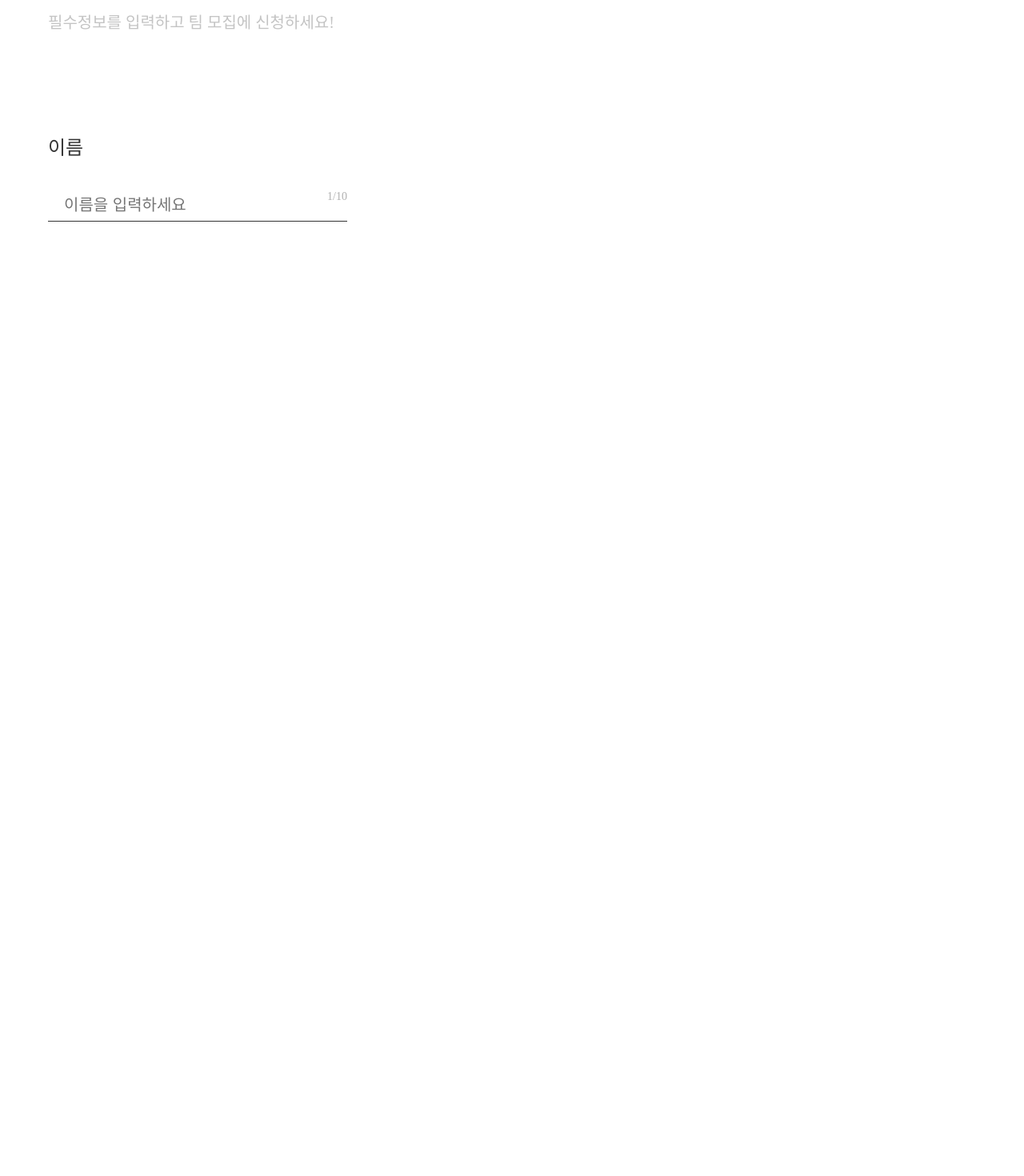
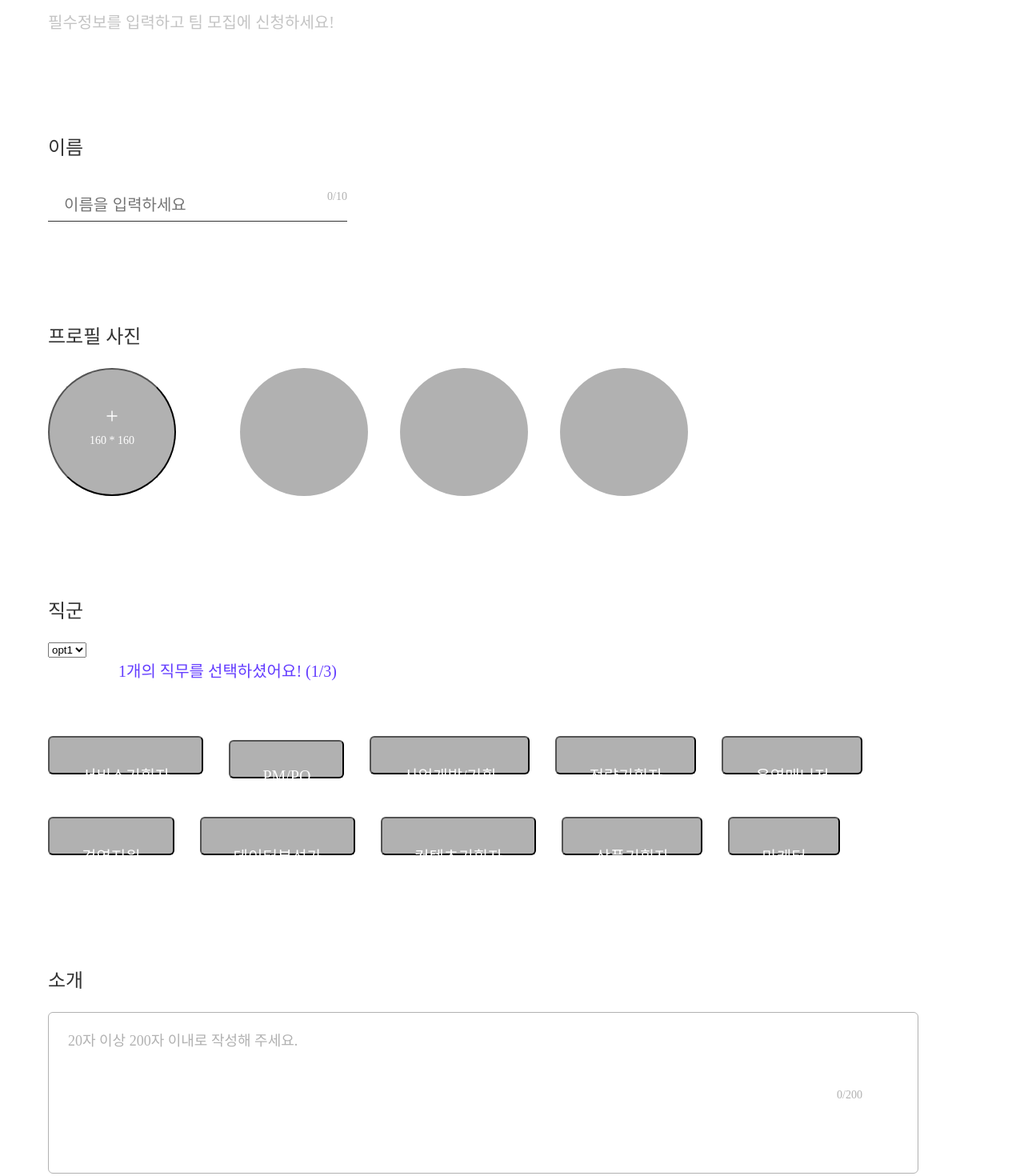
Before and after one commit to doooer/frontend, a Next.js app in the folder apps/main/: page /profile/edit in a window 1280 px wide. Shown: the part 360-1830 px from the top of the page at 80% size. Before the commit the page ends 808 px from the top, so only its background shows below. Built offline with nearby package versions, Linux system fonts and the light colour scheme.

Commit message:
FEAT: 임시커밋

```diff
--- a/apps/main/src/domains/profile/edit/Edit.view.tsx
+++ b/apps/main/src/domains/profile/edit/Edit.view.tsx
@@ -1,12 +1,38 @@
 import styled from '@emotion/styled';
+import Image from 'next/image';
 import React from 'react';
 import { Controller } from 'react-hook-form';
 
 import { Main, Section } from '~/domains/_layout/defaultLayout';
+import PlusIcon from '~/shared/assets/images/icons/plus.svg';
+import Text from '~/shared/components/Text';
+import { JOB_TYPE } from '~/shared/constants/job';
 
 import SubHeader from '../components/SubHeader';
+import CheckBox from './components/CheckBox';
 import Input from './components/Input';
+import InputArea from './components/InputArea';
+import SelectBox from './components/SelectBox';
+import TextArea from './components/TextArea';
 import { EditViewModel } from './Edit.view.model';
+
+const opts = [
+  {
+    key: 'opt1',
+    value: 'opt1',
+    text: 'opt1',
+  },
+  {
+    key: 'opt2',
+    value: 'opt2',
+    text: 'opt2',
+  },
+  {
+    key: 'opt3',
+    value: 'opt3',
+    text: 'opt3',
+  },
+];
 
 export const EditView: React.VFC<EditViewModel> = React.memo(
   ({ control, errors, handleEditSubmit, hasAdditionalInfo, toggleAdditionalInfo, getValues }) => {
@@ -21,8 +47,7 @@ export const EditView: React.VFC<EditViewModel> = React.memo(
               <SubTitle>필수정보를 입력하고 팀 모집에 신청하세요!</SubTitle>
             </TitleWrapper>
 
-            <InputWrapper>
-              <InputLabel>이름</InputLabel>
+            <InputArea label="이름">
               <Controller
                 control={control}
                 name="name"
@@ -38,7 +63,42 @@ export const EditView: React.VFC<EditViewModel> = React.memo(
                   />
                 )}
               />
-            </InputWrapper>
+            </InputArea>
+
+            <InputArea label="프로필 사진">
+              <InputImageContainer>
+                <InputImage>
+                  <Image src={PlusIcon} alt="plus-icon" width={24} height={24} />
+                  <p>160 * 160</p>
+                </InputImage>
+
+                <ImagePresetContainer>
+                  <ImagePreset />
+                  <ImagePreset />
+                  <ImagePreset />
+                </ImagePresetContainer>
+              </InputImageContainer>
+            </InputArea>
+
+            <InputArea label="직군">
+              <InputJobHeader>
+                <SelectBox options={opts} />
+                <Text
+                  textColor="violet20"
+                  fontSize="large"
+                  font="medium"
+                >{`${1}개의 직무를 선택하셨어요! (${1}/3)`}</Text>
+              </InputJobHeader>
+              <InputJobContent>
+                {JOB_TYPE.filter(({ group }) => group === 'jg1').map(({ id, value }) => (
+                  <CheckBox key={id} text={value} buttonStyle={{ marginTop: 40, marginRight: 32 }} />
+                ))}
+              </InputJobContent>
+            </InputArea>
+
+            <InputArea label="소개">
+              <TextArea placeholder="20자 이상 200자 이내로 작성해 주세요." value="" maxLength={200} />
+            </InputArea>
           </Content>
         </Section>
       </Main>
@@ -74,15 +134,55 @@ const SubTitle = styled.p`
   font-weight: 500;
 `;
 
-const InputWrapper = styled.div`
-  margin-top: ${(props) => props.theme.space.large};
+const InputImageContainer = styled.div`
+  display: flex;
   width: 100%;
-  padding: ${({ theme: { space } }) => `${space.xSmall} 0px ${space.large} ${space.xSmall}`};
+  align-items: center;
 `;
 
-const InputLabel = styled.p`
-  color: ${(props) => props.theme.color.black0};
-  font-size: ${(props) => props.theme.fontSize.xLarge};
-  font-weight: 500;
-  font: ${(props) => props.theme.font.medium};
+const InputImage = styled.button`
+  width: 160px;
+  height: 160px;
+  border-radius: 50%;
+  justify-content: center;
+  align-items: center;
+  background-color: ${(props) => props.theme.color.black20};
+
+  p {
+    color: ${(props) => props.theme.color.white};
+    font-size: ${(props) => props.theme.fontSize.xSmall};
+    font-family: ${(props) => props.theme.font.regular};
+    font-weight: 400;
+    margin-top: ${(props) => props.theme.space.tiny};
+  }
 `;
+
+const ImagePresetContainer = styled.div`
+  display: flex;
+  margin-left: ${(props) => props.theme.space.xLarge};
+  align-items: center;
+`;
+
+const ImagePreset = styled.div`
+  width: 160px;
+  height: 160px;
+  border-radius: 50%;
+  background-color: ${(props) => props.theme.color.black20};
+  margin-right: ${(props) => props.theme.space.large};
+`;
+
+const InputJobHeader = styled.div`
+  width: 100%;
+  display: flex;
+  padding-bottom: ${(props) => props.theme.space.tiny};
+
+  p {
+    margin-left: ${(props) => props.theme.space.large};
+  }
+`;
+
+const InputJobContent = styled.div`
+  width: 100%;
+  height: fit-content;
+  min-height: 176px;
+`;
--- /dev/null
+++ b/apps/main/src/domains/profile/edit/components/CheckBox.tsx
@@ -0,0 +1,37 @@
+import styled from '@emotion/styled';
+import React, { CSSProperties } from 'react';
+
+import Text from '~/shared/components/Text';
+
+interface Props {
+  selected?: boolean;
+  text: string;
+  buttonStyle?: CSSProperties;
+  textStyle?: CSSProperties;
+}
+
+const CheckBox: React.FC<Props> = ({ selected = false, text, buttonStyle, textStyle }) => (
+  <Container selected={selected} style={buttonStyle}>
+    <Text
+      textColor="white"
+      fontSize="large"
+      font="medium"
+      style={{
+        ...textStyle,
+      }}
+    >
+      {text}
+    </Text>
+  </Container>
+);
+
+const Container = styled.button<{ selected: boolean }>`
+  padding: ${({ theme: { space } }) => `${space.xxxSmall} ${space.large}`};
+  background-color: ${({ selected, theme: { color } }) => (selected ? color.blue0 : color.black20)};
+  width: fit-content;
+  /* height: fit-content; */
+  height: 48px;
+  border-radius: 6px;
+`;
+
+export default React.memo(CheckBox);
--- a/apps/main/src/domains/profile/edit/components/Input.tsx
+++ b/apps/main/src/domains/profile/edit/components/Input.tsx
@@ -34,7 +34,7 @@ const Input: React.FC<Props> = ({ width, placeholder, onBlur, onChange, value, i
         type="text"
         style={inputStyle}
       />
-      {maxLength && <InputLength>{`${value.length + 1}/${maxLength}`}</InputLength>}
+      {maxLength && <InputLength>{`${value.length}/${maxLength}`}</InputLength>}
     </Container>
   );
 };
@@ -43,7 +43,6 @@ const Container = styled.div<{ focused: boolean; width: number }>`
   width: ${(props) => `${props.width}px`};
   padding-bottom: ${(props) => props.theme.space.tiny};
   border-bottom: ${({ focused, theme: { color } }) => `1px solid ${focused ? color.blue0 : color.black0}`};
-  margin-top: ${(props) => props.theme.space.xSmall};
   display: flex;
   flex-direction: row;
 `;
--- /dev/null
+++ b/apps/main/src/domains/profile/edit/components/InputArea.tsx
@@ -0,0 +1,30 @@
+import styled from '@emotion/styled';
+import React from 'react';
+
+import Text from '~/shared/components/Text';
+
+interface Props {
+  label: string;
+}
+
+const InputArea: React.FC<Props> = ({ label, children }) => (
+  <Container>
+    <Text font="medium" fontSize="xLarge">
+      {label}
+    </Text>
+    <Content>{children}</Content>
+  </Container>
+);
+
+const Container = styled.div`
+  width: 100%;
+  height: fit-content;
+  margin-top: ${(props) => props.theme.space.large};
+  padding: ${({ theme: { space } }) => `${space.xSmall} 0px ${space.large} ${space.xSmall}`};
+`;
+
+const Content = styled.div`
+  margin-top: ${(props) => props.theme.space.xSmall};
+`;
+
+export default InputArea;
--- /dev/null
+++ b/apps/main/src/domains/profile/edit/components/SelectBox.tsx
@@ -0,0 +1,24 @@
+import styled from '@emotion/styled';
+import React from 'react';
+
+interface Props {
+  options: Array<{ key: string; value: string; text: string }>;
+}
+
+const SelectBox: React.FC<Props> = ({ options }) => {
+  return (
+    <Container>
+      <select>
+        {options.map(({ key, text, value }) => (
+          <option key={key} value={value}>
+            {text}
+          </option>
+        ))}
+      </select>
+    </Container>
+  );
+};
+
+const Container = styled.div``;
+
+export default SelectBox;
--- /dev/null
+++ b/apps/main/src/domains/profile/edit/components/TextArea.tsx
@@ -0,0 +1,62 @@
+import styled from '@emotion/styled';
+import React from 'react';
+
+interface Props {
+  value: string;
+  maxLength: number;
+  placeholder: string;
+}
+
+const TextArea: React.FC<Props> = ({ value, maxLength, placeholder }) => {
+  return (
+    <Container>
+      <StyledTextArea maxLength={maxLength} placeholder={placeholder}>
+        {value}
+      </StyledTextArea>
+      <Status>{`${value.length}/${maxLength}`}</Status>
+    </Container>
+  );
+};
+
+const Container = styled.div`
+  position: relative;
+  width: 1038px;
+  height: 140px;
+`;
+
+const StyledTextArea = styled.textarea`
+  width: 100%;
+  height: 100%;
+
+  resize: none;
+  padding: ${({ theme: { space } }) => `${space.xSmall} ${space.small} ${space.large} ${space.small}`};
+  color: ${(props) => props.theme.color.black0};
+  font-size: ${(props) => props.theme.fontSize.medium};
+  font-family: ${(props) => props.theme.font.regular};
+  font-weight: 400;
+  border-radius: 6px;
+  border: ${(props) => `1px solid ${props.theme.color.black20}`};
+
+  :focus {
+    outline: none;
+  }
+
+  ::placeholder {
+    color: ${(props) => props.theme.color.black20};
+    font-size: ${(props) => props.theme.fontSize.medium};
+    font-family: ${(props) => props.theme.font.regular};
+    font-weight: 400;
+  }
+`;
+
+const Status = styled.p`
+  position: absolute;
+  bottom: 14px;
+  right: 20px;
+  color: ${(props) => props.theme.color.black20};
+  font-size: ${(props) => props.theme.fontSize.xSmall};
+  font-family: ${(props) => props.theme.font.regular};
+  font-weight: 400;
+`;
+
+export default TextArea;
--- /dev/null
+++ b/apps/main/src/shared/components/Text.tsx
@@ -0,0 +1,33 @@
+/* eslint-disable no-nested-ternary */
+import styled from '@emotion/styled';
+import React, { CSSProperties } from 'react';
+
+import { ThemeColorType, ThemeFontSizeType, ThemeFontType } from '~/core/Theme';
+
+interface Props {
+  textColor?: ThemeColorType;
+  fontSize?: ThemeFontSizeType;
+  font?: ThemeFontType;
+  style?: CSSProperties;
+}
+
+const Text: React.FC<Props> = ({ textColor = 'black0', fontSize = 'medium', font = 'regular', style, children }) => {
+  return (
+    <StyledText textColor={textColor} fontSize={fontSize} font={font} style={style}>
+      {children}
+    </StyledText>
+  );
+};
+
+const StyledText = styled.p<{
+  textColor: ThemeColorType;
+  fontSize: ThemeFontSizeType;
+  font: ThemeFontType;
+}>`
+  font-family: ${({ font, theme }) => theme.font[font]};
+  font-size: ${({ fontSize, theme }) => theme.fontSize[fontSize]};
+  color: ${({ textColor, theme }) => theme.color[textColor]};
+  font-weight: ${({ font }) => (font === 'bold' ? 700 : font === 'medium' ? 500 : 400)};
+`;
+
+export default Text;
--- /dev/null
+++ b/apps/main/src/shared/constants/job.ts
@@ -0,0 +1,161 @@
+export const JOB_GROUP = [
+  {
+    id: 'jg1',
+    value: '기획자',
+  },
+  {
+    id: 'jg2',
+    value: '개발자',
+  },
+  {
+    id: 'jg3',
+    value: '디자이너',
+  },
+  {
+    id: 'jg4',
+    value: 'etc',
+  },
+];
+
+export const JOB_TYPE = [
+  {
+    id: 'jt1',
+    group: 'jg1',
+    value: '서비스기획자',
+  },
+  {
+    id: 'jt2',
+    group: 'jg1',
+    value: 'PM/PO',
+  },
+  {
+    id: 'jt3',
+    group: 'jg1',
+    value: '사업개발/기획',
+  },
+  {
+    id: 'jt4',
+    group: 'jg1',
+    value: '전략기획자',
+  },
+  {
+    id: 'jt5',
+    group: 'jg1',
+    value: '운영매니저',
+  },
+  {
+    id: 'jt6',
+    group: 'jg1',
+    value: '경영지원',
+  },
+  {
+    id: 'jt7',
+    group: 'jg1',
+    value: '데이터분석가',
+  },
+  {
+    id: 'jt8',
+    group: 'jg1',
+    value: '컨텐츠기획자',
+  },
+  {
+    id: 'jt9',
+    group: 'jg1',
+    value: '상품기획자',
+  },
+  {
+    id: 'jt10',
+    group: 'jg1',
+    value: '마케터',
+  },
+  {
+    id: 'jt11',
+    group: 'jg2',
+    value: '백엔드',
+  },
+  {
+    id: 'jt12',
+    group: 'jg2',
+    value: '프론트엔드',
+  },
+  {
+    id: 'jt13',
+    group: 'jg2',
+    value: '하이브리드 앱',
+  },
+  {
+    id: 'jt14',
+    group: 'jg2',
+    value: '안드로이드',
+  },
+  {
+    id: 'jt15',
+    group: 'jg2',
+    value: 'IOS',
+  },
+  {
+    id: 'jt16',
+    group: 'jg2',
+    value: '인공지능',
+  },
+  {
+    id: 'jt17',
+    group: 'jg2',
+    value: '게임/Unity',
+  },
+  {
+    id: 'jt18',
+    group: 'jg3',
+    value: 'UX',
+  },
+  {
+    id: 'jt19',
+    group: 'jg3',
+    value: 'UI',
+  },
+  {
+    id: 'jt20',
+    group: 'jg3',
+    value: 'GUI',
+  },
+  {
+    id: 'jt21',
+    group: 'jg3',
+    value: '웹',
+  },
+  {
+    id: 'jt22',
+    group: 'jg3',
+    value: '그래픽',
+  },
+  {
+    id: 'jt23',
+    group: 'jg3',
+    value: '앱',
+  },
+  {
+    id: 'jt24',
+    group: 'jg3',
+    value: 'BI/BX',
+  },
+  {
+    id: 'jt25',
+    group: 'jg3',
+    value: '산업',
+  },
+  {
+    id: 'jt26',
+    group: 'jg3',
+    value: '영상/모션',
+  },
+  {
+    id: 'jt27',
+    group: 'jg3',
+    value: '3D',
+  },
+  {
+    id: 'jt28',
+    group: 'jg3',
+    value: '일러스트레이터',
+  },
+];
```
Also changed, not shown: apps/main/src/shared/assets/images/icons/plus.svg (added).
